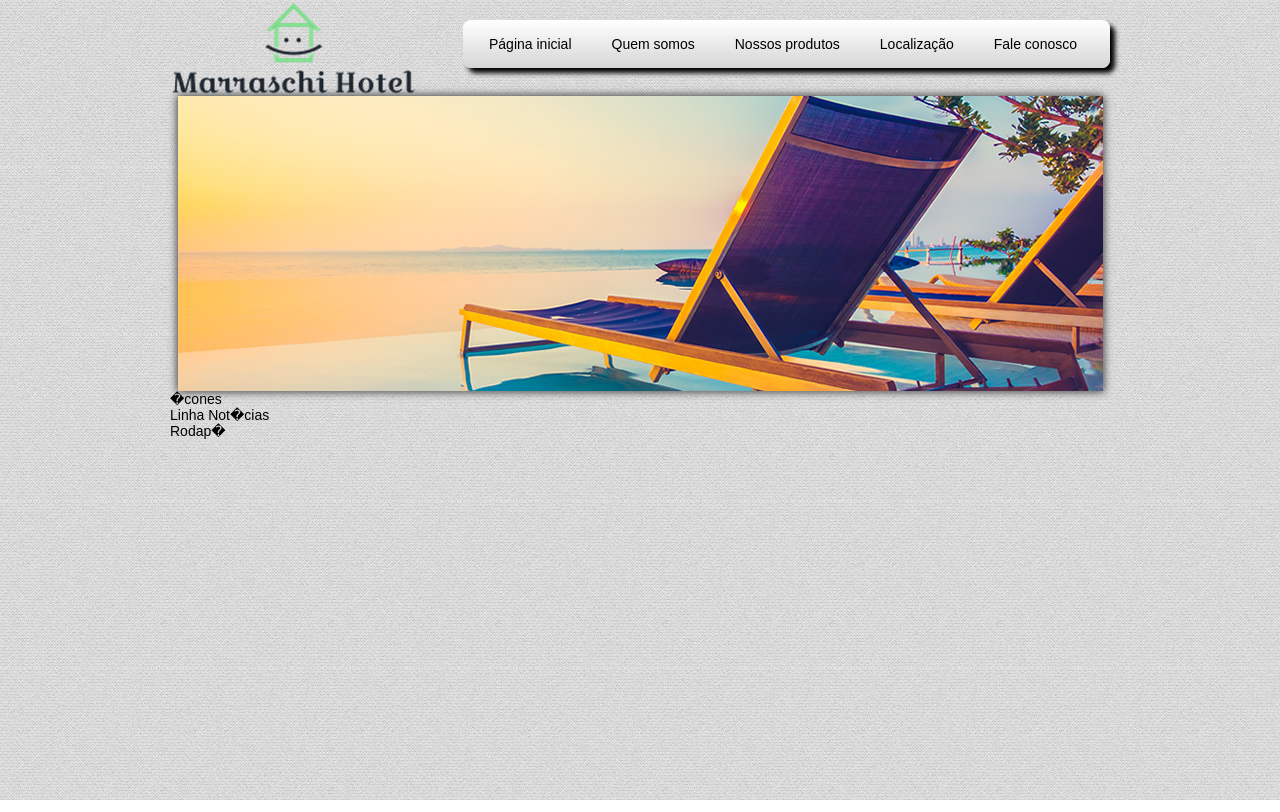
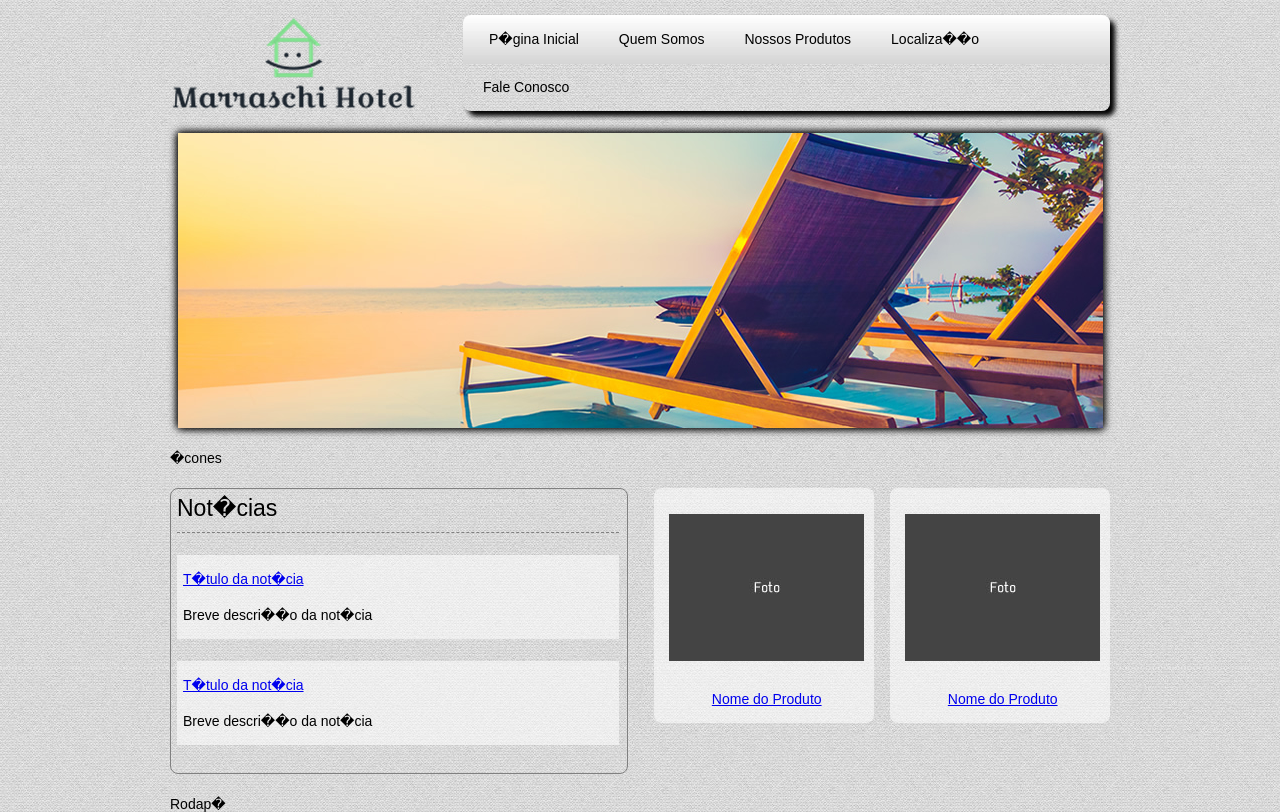
Before and after one commit to rafaellavm/ProjetoHotelCSS, a plain HTML site: page index.html in a window 1280 px wide. Drawn offline with Linux system fonts and the light colour scheme.

Commit message:
36 Desenvolvimento do corpo da página

```diff
--- a/css/estilo.css
+++ b/css/estilo.css
@@ -4,35 +4,43 @@
 }
 
 body {
-    font-family: Arial, Verdana, Georgia;
+	background: url('../imgs/bg_pagina_167x167.jpg');
+	font-family: Arial, verdana, georgia;
 	font-size: 14px;
-    color: #000000;
-    background: url('../imgs/bg_pagina_167x167.jpg')
+	color: black;
 }
 
 div {
+
 /* display table se adapta ao seu conteúdo
     A declaração display: table faz com que o elemento HTML seja renderizado como tabela. */
 	display: table;
 	width: 100%;
 }
 
+p {
+	padding-top: 10px;
+	padding-bottom: 10px;
+}
 
 /* estrutura do layout */
-
 .container {
+	display: block;
+	width: 100%;
 	max-width: 940px;
-    width: 100%;
 	margin-left: auto;
 	margin-right: auto;
-    display: block;
 }
 
-.container .row {}
+.container .row {
+	display: table;
+	width: 100%;
+}
 
 .coluna_logomarca {
 	width: 270px;
 	float: left;
+	margin-top: 15px;
 }
 
 .coluna_menu {
@@ -40,16 +48,34 @@ div {
 	float: right;
 }
 
+.coluna_areaNoticias {
+	float:left;
+	width: 456px;
+}
 
-/* definições de menu */
+.coluna_areaProdutos {
+	float: right;
+	width: 456px;
+}
 
+.coluna_produto01 {
+	float: left;
+	width: 220px;
+}
+
+.coluna_produto02 {
+	float: right;
+	width: 220px;
+}
+
+/* defini��es de menu */
 .container_menu {
-    background: url('../imgs/bg_menu_1x49.jpg') top repeat-x;
+	background: url(../imgs/bg_menu_1x49.jpg) top repeat-x;
 	box-shadow: 5px 5px 5px black;
 	-webkit-box-shadow: 5px 5px 5px black;
 	-moz-box-shadow: 5px 5px 5px black;
 	-o-box-shadow: 5px 5px 5px black;
-    margin-top: 20px;
+	margin-top: 15px;
 }
 
 .container_menu a {
@@ -58,53 +84,72 @@ div {
   A declaração display: block faz com que o elemento HTML seja renderizado como bloco, tal como os parágrafos e os cabeçalhos o são.
   Um bloco contém um espaço em branco tanto em cima como embaixo e não permite outros elementos HTML ao lado, exceto quando
   tiver sido declarado ao contrário (por exemplo, declarar a propriedade float para o elemento próximo ao bloco). */
+
 	display: block;
 	float: left;
-    padding-top: 16px;
-    padding-bottom: 16px;
-    padding-left: 20px;
-    padding-right: 20px;
+	padding: 16px 20px;
 	color: black;
 	transition: background 0.6s ease-out, color 0.6s ease-out;
+	-webkit-transition: background 0.6s ease-out, color 0.6s ease-out;
+	-moz-transition: background 0.6s ease-out, color 0.6s ease-out;
+	-o-transition: background 0.6s ease-out, color 0.6s ease-out;
 }
 
 .container_menu a:hover {
 	color: white;
 	background: #879B25;
-    /*background: url('../imgs/bg_menu_hover_1x49.jpg') top repeat-x;*/
+	/* background: url(imgs/bg_menu_hover_1x49.jpg) top repeat-x; */
 }
 
 .container_menu a:first-child {
 	margin-left: 6px;
 }
 
-
-/* definições do slider */
+/* defini��es do slider */
 
 #containerSlider {
 	width: 925px;
 	height: 295px;
 	overflow: hidden;
-    box-shadow: 1px 1px 8px #666, -1px -1px 8px #666;
+	box-shadow: 1px 1px 8px black, -1px -1px 8px black;
+	-webkit-box-shadow: 1px 1px 8px black, -1px -1px 8px black;
+	-moz-box-shadow: 1px 1px 8px black, -1px -1px 8px black;
+	-o-box-shadow: 1px 1px 8px black, -1px -1px 8px black;
 
 	/* pra centraliar a imagem */
 	margin-left: auto;
-    margin-right:auto;
+	margin-right: auto;
 }
 
+/*  classes de uso geral */
 
-/* classes de uso geral */
+.titulo {
+	font-size:23px;
+	padding-bottom: 10px;
+	border-bottom:1px dashed gray;
+}
 
 .bordaArredondada {
-    border-radius: 8px;
-    -webkit-border-radius: 8px;
-    -moz-border-radius: 8px;
-    -o-border-radius: 8px;
+	border-radius:8px;
+	-webkit-border-radius:8px;
+	-moz-border-radius:8px;
+	-o-border-radius:8px;
 }
 
+.divBordaCinzaVazada {
+	border: 1px solid gray;
+}
 
-/* espacamento Inferior*/
+.marginInterna {
+	margin: 6px;
+	width: 97%;
+}
 
-ei {
-    margin-bottom: 25px;
+.fundoBrancoTransp {
+	background: url(../imgs/bg_branco_transp.png);
 }
+
+/* espa�amento inferior */
+.ei {
+	margin-bottom:22px;
+}
--- a/index.html
+++ b/index.html
@@ -1,10 +1,10 @@
 <html>
-
 	<head>
+		<meta http-equiv="Content-Type" content="text/html; charset=UTF-8" />
+	<meta http-equiv="content-language" content="pt-br" />
 	<title>Hotel Marraschi</title>
 	<link href="css/estilo.css" rel="stylesheet" type="text/css" />
 	</head>
-
 	<body>
 		<div class="container">
 
@@ -15,11 +15,11 @@
 				</div>
 				<div class="coluna_menu">
 					<div class="container_menu bordaArredondada">
-					<a href="#">Página inicial</a>
-					<a href="#">Quem somos</a>
-					<a href="#">Nossos produtos</a>
-					<a href="#">Localização</a>
-					<a href="#">Fale conosco</a>
+						<a href="#">P�gina Inicial</a>
+						<a href="#">Quem Somos</a>
+						<a href="#">Nossos Produtos</a>
+						<a href="#">Localiza��o</a>
+						<a href="#">Fale Conosco</a>
 					</div>
 				</div>
 			</div>
@@ -34,14 +34,58 @@
 			<!-- // Slider -->
 
 			<!-- �cones -->
-		<div class="row">
+			<div class="row ei">
 				�cones
 			</div>
 			<!-- // �cones -->
 
 			<!-- Noticias -->
-		<div class="row">
-			Linha Not�cias
+			<div class="row ei">
+
+				<div class="divBordaCinzaVazada bordaArredondada coluna_areaNoticias">
+					<div class="marginInterna ">
+						<div class="titulo ei">Not�cias</div>
+
+						<div class="fundoBrancoTransp ei">
+							<div class="marginInterna">
+								<p><a href="#">T�tulo da not�cia</a></p>
+								<p>Breve descri��o da not�cia</p>
+							</div>
+						</div>
+
+						<div class="fundoBrancoTransp ei">
+							<div class="marginInterna">
+								<p><a href="#">T�tulo da not�cia</a></p>
+								<p>Breve descri��o da not�cia</p>
+							</div>
+						</div>
+
+					</div>
+				</div>
+
+				<div class="coluna_areaProdutos">
+					<div class="coluna_produto01 fundoBrancoTransp bordaArredondada">
+						<div class="marginInterna">
+							<p>
+								<center><img src="imgs/foto_produto.jpg" /></center>
+							</p>
+							<p align="center">
+								<a href="#">Nome do Produto</a>
+							</p>
+						</div>
+					</div>
+					<div class="coluna_produto02 fundoBrancoTransp bordaArredondada">
+						<div class="marginInterna">
+							<p>
+								<center><img src="imgs/foto_produto.jpg" /></center>
+							</p>
+							<p align="center">
+								<a href="#">Nome do Produto</a>
+							</p>
+						</div>
+					</div>
+				</div>
+
 			</div>
 			<!-- // Noticias -->
 
@@ -53,5 +97,4 @@
 
 		</div>
 	</body>
-
 </html>
```
Also changed, not shown: imgs/foto_produto.jpg (added). Lines whose indentation alone changed are shown as unchanged.
